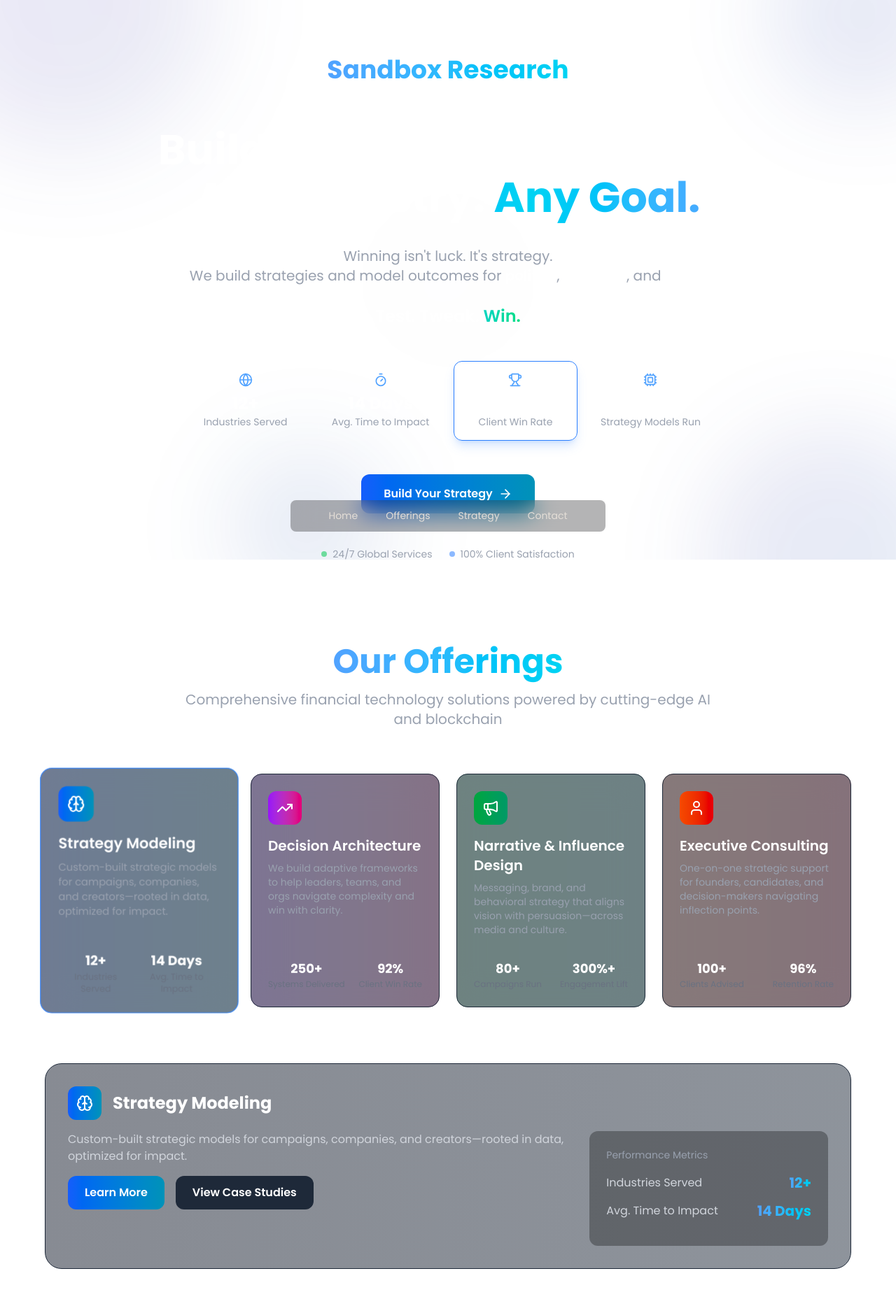
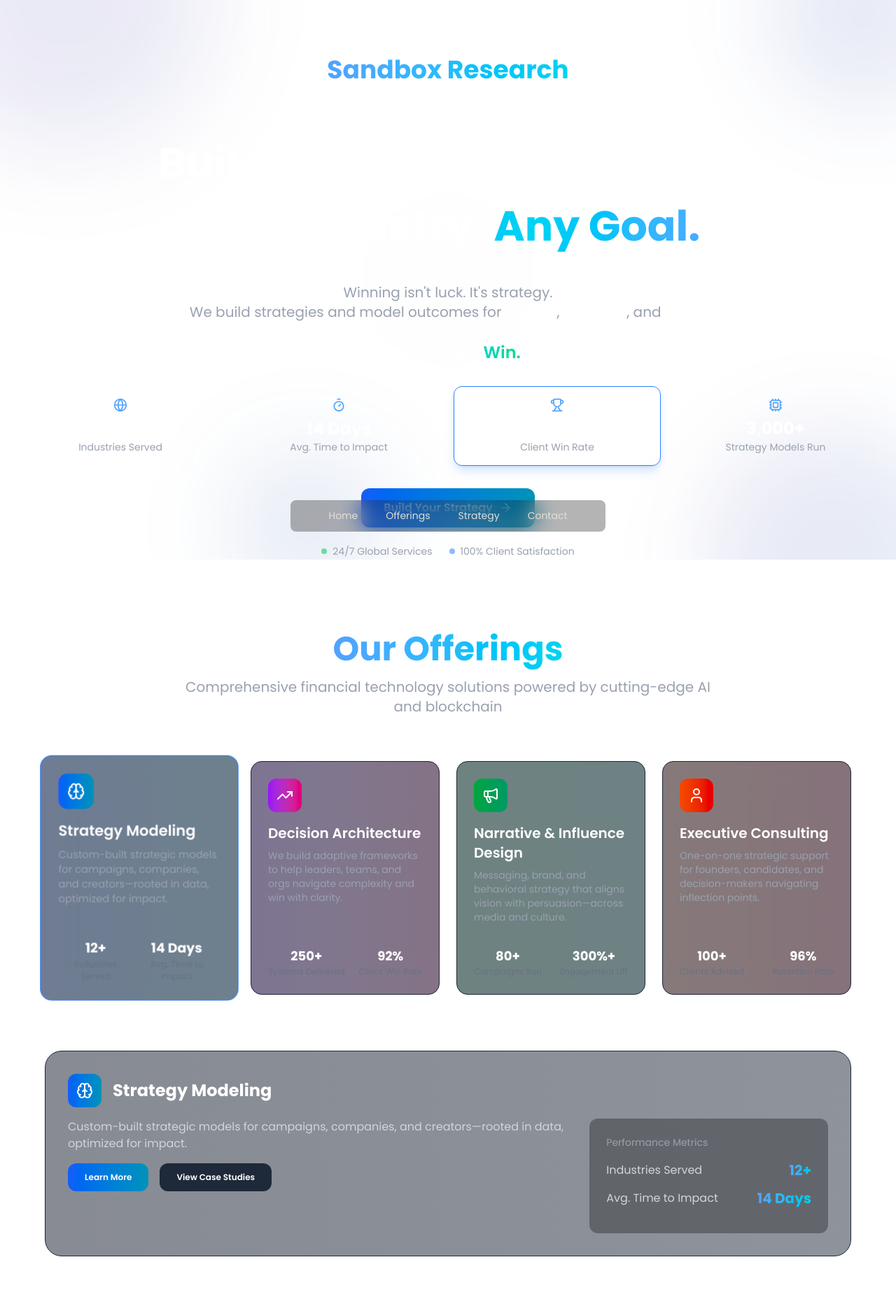
Before and after one commit to owenCTRL/SandboxResearch, a Next.js app: page / in a window 1280 px wide. Shown: the top 1877 px of the page at 70% size. Built offline with nearby package versions, Linux system fonts and the light colour scheme.

Commit message:
various changes

```diff
--- a/src/app/sections/Hero.tsx
+++ b/src/app/sections/Hero.tsx
@@ -33,16 +33,15 @@ const OttrHero: React.FC = () => {
           <div className="mb-16 mt-[10vh] inline-flex items-center justify-center">
             <span className="text-2xl font-bold bg-gradient-to-r from-blue-400 to-cyan-400 bg-clip-text text-transparent sm:text-2xl md:text-4xl">Sandbox Research</span>
           </div>
-          <h1 className="text-4xl md:text-6xl lg:text-7xl font-extrabold leading-tight mb-10">
-            <span className="block opacity-0 animate-fadeInUp font-bold sm:text-4xl md:text-6xl">
+          <h1 className="text-4xl md:text-6xl lg:text-7xl font-extrabold leading-tight mb-10 text-center">
+            <span className="inline-block opacity-0 animate-fadeInUp font-bold sm:text-4xl md:text-6xl">
               Build a Strategy That Wins.
             </span>
-            <span className="block mt-2 opacity-0 animate-fadeInUp animation-delay-200 font-bold sm:text-4xl md:text-6xl">
-              Any Industry.{' '}
+            <span className="inline-block mt-2 opacity-0 animate-fadeInUp animation-delay-200 font-bold sm:text-4xl md:text-6xl">
+              {' '}Any Industry.{' '}
               <span className="bg-gradient-to-r from-blue-400 via-cyan-400 to-blue-400 bg-clip-text text-transparent animate-gradient">
                 Any Goal.
               </span>
-              <br></br>
             </span>
           </h1>
           <p className="text-lg md:text-xl text-gray-400 max-w-3xl mx-auto mb-8 opacity-0 animate-fadeInUp animation-delay-400">
@@ -50,7 +49,7 @@ const OttrHero: React.FC = () => {
             We build strategies and model outcomes for <span className="text-white font-semibold">politics</span>, <span className="text-white font-semibold">business</span>, and <span className="text-white font-semibold">more.</span><br></br><br />
             <span className="text-2xl inline font-semibold text-white bg-clip-text text-transparent">Test.</span><span className="text-2xl inline font-semibold text-white bg-clip-text text-transparent"> Tweak.</span><span className="text-2xl inline font-semibold bg-gradient-to-r from-green-400 via-teal-400 to-green-400 bg-clip-text text-transparent animate-gradient"> Win.</span>
           </p>
-          <div className="grid grid-cols-2 md:grid-cols-4 gap-4 m-12 opacity-0 animate-fadeInUp animation-delay-500">
+          <div className="grid grid-cols-2 md:grid-cols-4 gap-4 mb-8 opacity-0 animate-fadeInUp animation-delay-500">
             {performanceMetrics.map((metric, index) => (
               <div
                 key={metric.label}
@@ -68,7 +67,7 @@ const OttrHero: React.FC = () => {
               </div>
             ))}
           </div>
-          <div className="flex flex-col sm:flex-row max-w-[300px] gap-4 justify-center ml-auto mr-auto mb-12 opacity-0 animate-fadeInUp animation-delay-600">
+          <div className="flex flex-col sm:flex-row max-w-[250px] gap-4 justify-center ml-auto mr-auto mb-6 opacity-0 animate-fadeInUp animation-delay-600">
             <button className="group relative px-8 py-4 bg-gradient-to-r from-blue-600 to-cyan-600 text-white font-semibold rounded-xl overflow-hidden transition-all duration-300 hover:scale-105 hover:shadow-lg hover:shadow-blue-500/25">
               <a href="mailto:owen.ottr@gmail.com" className="relative z-10 flex items-center justify-center">
                 Build Your Strategy
--- a/src/app/sections/Offerings.tsx
+++ b/src/app/sections/Offerings.tsx
@@ -129,7 +129,7 @@ const OttrOfferingsSection: React.FC = () => {
   const activeOfferingData = offerings.find(o => o.id === activeOffering);
 
   return (
-    <div className="min-h-screen w-full text-white p-10">
+    <div className="min-h-screen w-full text-white p-6">
       <div className="max-w-6xl mx-auto mt-20">
         {/* Section Header */}
         <div className="text-center mb-16" id="offerings">
@@ -206,10 +206,10 @@ const OttrOfferingsSection: React.FC = () => {
               <div className="md:col-span-2">
                 <p className="text-gray-300 mb-4">{activeOfferingData.description}</p>
                 <div className="flex gap-4">
-                  <button className="px-6 py-3 bg-gradient-to-r from-blue-600 to-cyan-600 rounded-xl font-semibold hover:scale-105 transition-transform">
+                  <button className="px-6 py-3 bg-gradient-to-r text-xs from-blue-600 to-cyan-600 rounded-xl font-semibold hover:scale-105 transition-transform">
                     Learn More
                   </button>
-                  <button className="px-6 py-3 bg-gray-800 rounded-xl font-semibold hover:bg-gray-700 transition-colors">
+                  <button className="px-6 py-3 bg-gray-800 text-xs rounded-xl font-semibold hover:bg-gray-700 transition-colors">
                     View Case Studies
                   </button>
                 </div>
@@ -219,7 +219,7 @@ const OttrOfferingsSection: React.FC = () => {
                 {activeOfferingData.stats.map((stat, index) => (
                   <div key={index} className="flex justify-between items-center mb-3">
                     <span className="text-gray-300">{stat.label}</span>
-                    <span className="text-xl font-bold bg-gradient-to-r from-blue-400 to-cyan-400 bg-clip-text text-transparent">
+                    <span className="text-sm sm:text-xl font-bold bg-gradient-to-r from-blue-400 to-cyan-400 bg-clip-text text-transparent">
                       {stat.value}
                     </span>
                   </div>
@@ -273,7 +273,7 @@ const OttrOfferingsSection: React.FC = () => {
         </div>
 
         {/* Bottom Stats */}
-        <div className="mt-20 grid grid-cols-2 md:grid-cols-4 gap-6">
+        <div className="mt-20 grid grid-cols-2 md:grid-cols-4 gap-4">
           {[
             { icon: <Globe className="w-6 h-6" />, value: '30+', label: 'Client Regions Served' },
             { icon: <Activity className="w-6 h-6" />, value: '300+', label: 'Strategic Interventions' },
--- a/src/app/sections/Whitepaper.tsx
+++ b/src/app/sections/Whitepaper.tsx
@@ -13,7 +13,7 @@ import {
 
 const AtlasWhitepaper: React.FC = () => {
   return (
-    <div className="min-h-screen w-full text-white p-10 relative overflow-hidden">
+    <div className="min-h-screen w-full text-white p-6 relative overflow-hidden">
       {/* Animated Orbs Background */}
       <div className="fixed inset-0 overflow-hidden pointer-events-none z-0">
         <div className="absolute -top-32 -left-32 w-96 h-96 rounded-full bg-gradient-to-br from-blue-800/10 via-indigo-800/10 to-blue-900/10 blur-3xl animate-float-slow" />
@@ -32,10 +32,10 @@ const AtlasWhitepaper: React.FC = () => {
           <p className="text-gray-400 mt-4 text-lg">
             Predictive Modeling and Strategic Framework for Dominance in Complex Environments
           </p>
-          <div className="flex justify-center gap-4 mt-6 mb-8 md:text-sm text-gray-500 sm:text-xs">
+          <div className="flex justify-center gap-4 mt-6 mb-8 text-sm text-gray-500 sm:text-xs">
             <span>Sandbox Research</span>
             <span>•</span>
-            <span>v1.0 | July 2025</span>
+            <span>July 2025</span>
           </div>
         </div>
 
```
